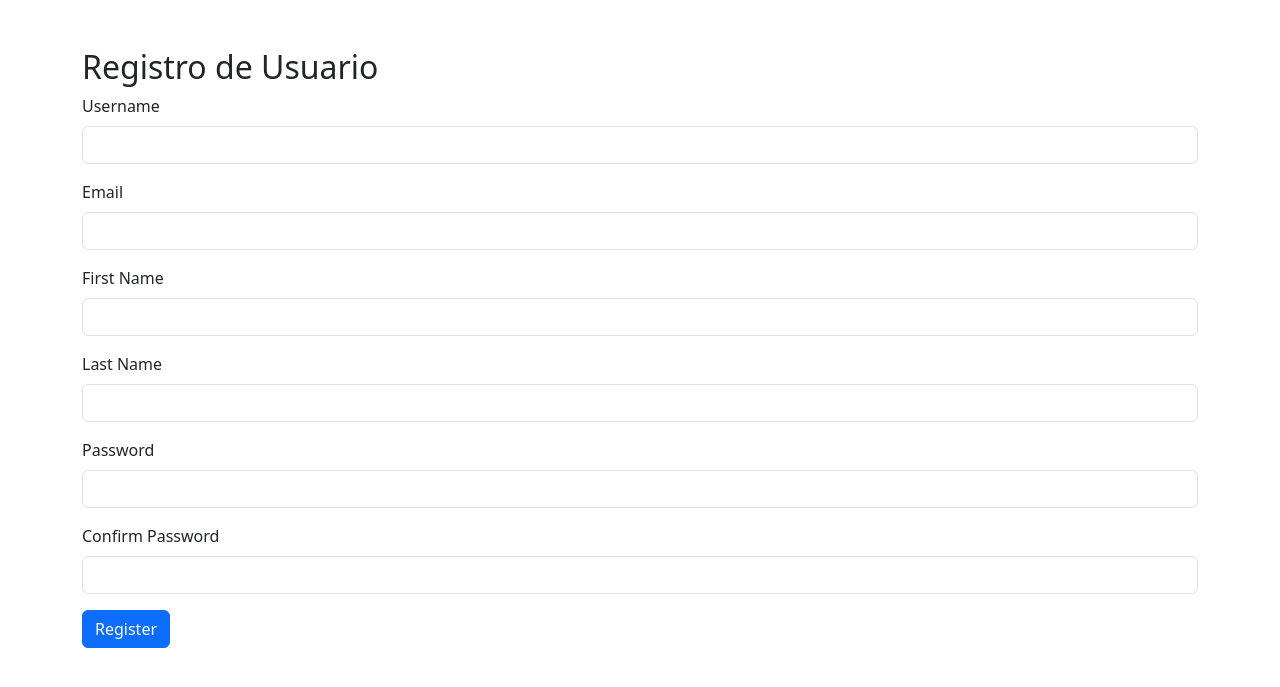
After one commit to jm0077/landing_page_centro_financiero, a Flask app: page /auth/register in a window 1280 px wide. The commit adds this page. Shown: the top 687 px of the page. Run offline with Flask 2, Linux system fonts and the light colour scheme.

Commit message:
Se añade el registro de cuenta de usuarios v1 03-Octubre 09:00am

```diff
--- a/app/auth/__init__.py
+++ b/app/auth/__init__.py
@@ -1 +1,7 @@
 # app/auth/__init__.py
+
+from flask import Blueprint
+
+auth = Blueprint('auth', __name__)
+
+from . import routes
--- a/app/auth/forms.py
+++ b/app/auth/forms.py
@@ -1,13 +1,24 @@
 # app/auth/forms.py
 from flask_wtf import FlaskForm
 from wtforms import StringField, PasswordField, SubmitField
-from wtforms.validators import DataRequired, Email, EqualTo
+from wtforms.validators import DataRequired, Email, EqualTo, Length, ValidationError
+import re
 
 class RegistrationForm(FlaskForm):
-    username = StringField('Username', validators=[DataRequired()])
+    username = StringField('Username', validators=[DataRequired(), Length(min=4, max=20)])
     email = StringField('Email', validators=[DataRequired(), Email()])
-    password = PasswordField('Password', validators=[DataRequired()])
-    confirm_password = PasswordField('Confirm Password', validators=[DataRequired(), EqualTo('password')])
     first_name = StringField('First Name', validators=[DataRequired()])
     last_name = StringField('Last Name', validators=[DataRequired()])
+    password = PasswordField('Password', validators=[DataRequired(), Length(min=6)])
+    confirm_password = PasswordField('Confirm Password', validators=[DataRequired(), EqualTo('password')])
     submit = SubmitField('Register')
+
+    def validate_password(self, field):
+        if not re.search(r'[A-Z]', field.data):
+            raise ValidationError("Password must contain at least one uppercase letter.")
+        if not re.search(r'[a-z]', field.data):
+            raise ValidationError("Password must contain at least one lowercase letter.")
+        if not re.search(r'\d', field.data):
+            raise ValidationError("Password must contain at least one number.")
+        if not re.search(r'[!@#$%^&*(),.?":{}|<>]', field.data):
+            raise ValidationError("Password must contain at least one special character.")
--- a/app/auth/routes.py
+++ b/app/auth/routes.py
@@ -1,27 +1,50 @@
 # app/auth/routes.py
-from flask import Blueprint, render_template, redirect, url_for, flash, current_app
+from . import auth
+from flask import render_template, redirect, url_for, flash, current_app, request
 from .forms import RegistrationForm
-import requests
+from .keycloak_admin import KeycloakAdminClient
 import logging
 
-auth = Blueprint('auth', __name__)
+logger = logging.getLogger(__name__)
 
-@auth.route('/register', methods=['POST'])
+@auth.route('/register', methods=['GET', 'POST'])
 def register():
     form = RegistrationForm()
-    if form.validate_on_submit():
-        # Aquí iría la lógica para registrar al usuario en Keycloak
-        # Por ahora, simularemos un registro exitoso
-        flash('Registro exitoso. Ahora puedes iniciar sesión.', 'success')
-        return redirect(url_for('auth.register_success'))
-    return render_template('index.html', form=form)
+    if request.method == 'POST':
+        if form.validate_on_submit():
+            try:
+                keycloak_admin = KeycloakAdminClient(
+                    server_url=current_app.config['KEYCLOAK_SERVER_URL'],
+                    realm_name=current_app.config['KEYCLOAK_REALM_NAME'],
+                    client_id=current_app.config['KEYCLOAK_CLIENT_ID'],
+                    client_secret=current_app.config['KEYCLOAK_CLIENT_SECRET'],
+                    token_uri=current_app.config['KEYCLOAK_TOKEN_URI']
+                )
 
-@auth.route('/register_success')
+                success, message = keycloak_admin.create_user(
+                    username=form.username.data,
+                    email=form.email.data,
+                    password=form.password.data,
+                    first_name=form.first_name.data,
+                    last_name=form.last_name.data
+                )
+
+                if success:
+                    flash('Registration successful. You can now log in.', 'success')
+                    return redirect(url_for('auth.register_success'))
+                else:
+                    flash(f'Registration failed: {message}', 'error')
+                    logger.error(f"Registration failed: {message}")
+            except Exception as e:
+                flash(f'An unexpected error occurred: {str(e)}', 'error')
+                logger.exception("Unexpected error during registration")
+        else:
+            for field, errors in form.errors.items():
+                for error in errors:
+                    flash(f"{field.capitalize()}: {error}", 'error')
+
+    return render_template('register.html', form=form)
+
+@auth.route('/register/success')
 def register_success():
     return render_template('register_success.html')
-
-def register_user(username, email, password, first_name, last_name):
-    # Esta función debería implementar la lógica real para registrar un usuario en Keycloak
-    # Por ahora, solo simularemos un registro exitoso
-    logging.info(f"Simulando registro de usuario: {username}")
-    return True, "Usuario registrado correctamente"
--- a/app/main.py
+++ b/app/main.py
@@ -1,5 +1,6 @@
 # app/main.py
 from app import create_app
+import os
 
 app = create_app()
 
--- a/app/templates/index.html
+++ b/app/templates/index.html
@@ -34,7 +34,7 @@
                     </li>
                 </ul>
                 <div class="d-flex">
-                    <a href="#" class="btn btn-outline-primary me-2">Registrarse</a>
+					<a href="{{ url_for('auth.register') }}" class="btn btn-outline-primary me-2">Registrarse</a>
                     <a href="https://multi-dashboard-app-service-543790252426.southamerica-west1.run.app/" class="btn btn-primary">Iniciar Sesión</a>
                 </div>
             </div>
--- /dev/null
+++ b/app/templates/register.html
@@ -0,0 +1,52 @@
+<!DOCTYPE html>
+<html lang="es">
+<head>
+    <meta charset="UTF-8">
+    <meta name="viewport" content="width=device-width, initial-scale=1.0">
+    <title>Registro - Mi Centro Financiero</title>
+    <link href="https://cdn.jsdelivr.net/npm/bootstrap@5.3.0-alpha1/dist/css/bootstrap.min.css" rel="stylesheet">
+    <link rel="stylesheet" href="{{ url_for('static', filename='css/style.css') }}">
+</head>
+<body>
+    <div class="container mt-5">
+        <h2>Registro de Usuario</h2>
+        {% with messages = get_flashed_messages(with_categories=true) %}
+            {% if messages %}
+                {% for category, message in messages %}
+                    <div class="alert alert-{{ category }}">{{ message }}</div>
+                {% endfor %}
+            {% endif %}
+        {% endwith %}
+        <form method="POST" action="{{ url_for('auth.register') }}">
+            {{ form.hidden_tag() }}
+            <div class="mb-3">
+                {{ form.username.label(class="form-label") }}
+                {{ form.username(class="form-control") }}
+            </div>
+            <div class="mb-3">
+                {{ form.email.label(class="form-label") }}
+                {{ form.email(class="form-control") }}
+            </div>
+            <div class="mb-3">
+                {{ form.first_name.label(class="form-label") }}
+                {{ form.first_name(class="form-control") }}
+            </div>
+            <div class="mb-3">
+                {{ form.last_name.label(class="form-label") }}
+                {{ form.last_name(class="form-control") }}
+            </div>
+            <div class="mb-3">
+                {{ form.password.label(class="form-label") }}
+                {{ form.password(class="form-control") }}
+            </div>
+            <div class="mb-3">
+                {{ form.confirm_password.label(class="form-label") }}
+                {{ form.confirm_password(class="form-control") }}
+            </div>
+            {{ form.submit(class="btn btn-primary") }}
+        </form>
+    </div>
+
+    <script src="https://cdn.jsdelivr.net/npm/bootstrap@5.3.0-alpha1/dist/js/bootstrap.bundle.min.js"></script>
+</body>
+</html>
--- /dev/null
+++ b/client_secrets.json
@@ -0,0 +1,13 @@
+{
+  "web": {
+    "client_id": "frontend-dashboard",
+    "client_secret": "Dsleg750h86inSrdwGsXNZGOCjByAw7L",
+    "auth_uri": "https://auth.miestadofinanciero.duckdns.org/realms/master/protocol/openid-connect/auth",
+    "token_uri": "https://auth.miestadofinanciero.duckdns.org/realms/master/protocol/openid-connect/token",
+    "auth_provider_x509_cert_url": "https://auth.miestadofinanciero.duckdns.org/realms/master/protocol/openid-connect/certs",
+    "issuer": "https://auth.miestadofinanciero.duckdns.org/realms/master",
+    "redirect_uris": [
+      "https://multi-dashboard-app-service-543790252426.southamerica-west1.run.app/*"
+    ]
+  }
+}
--- a/requirements.txt
+++ b/requirements.txt
@@ -2,5 +2,7 @@
 Flask==2.2.5
 Werkzeug==2.2.3
 gunicorn==20.1.0
-Flask-WTF==1.1.1
-requests==2.28.2
+Flask-WTF==1.0.1
+python-keycloak==3.1.0
+email_validator==1.3.0
+requests==2.26.0
```
Also changed, not shown: app/__init__.py (+7 -2 lines), app/auth/keycloak_admin.py (added, +78 -0 lines), app/templates/register_success.html (+13 -6 lines), config.py (added, +26 -0 lines), structure.txt (+10 -1 lines).
